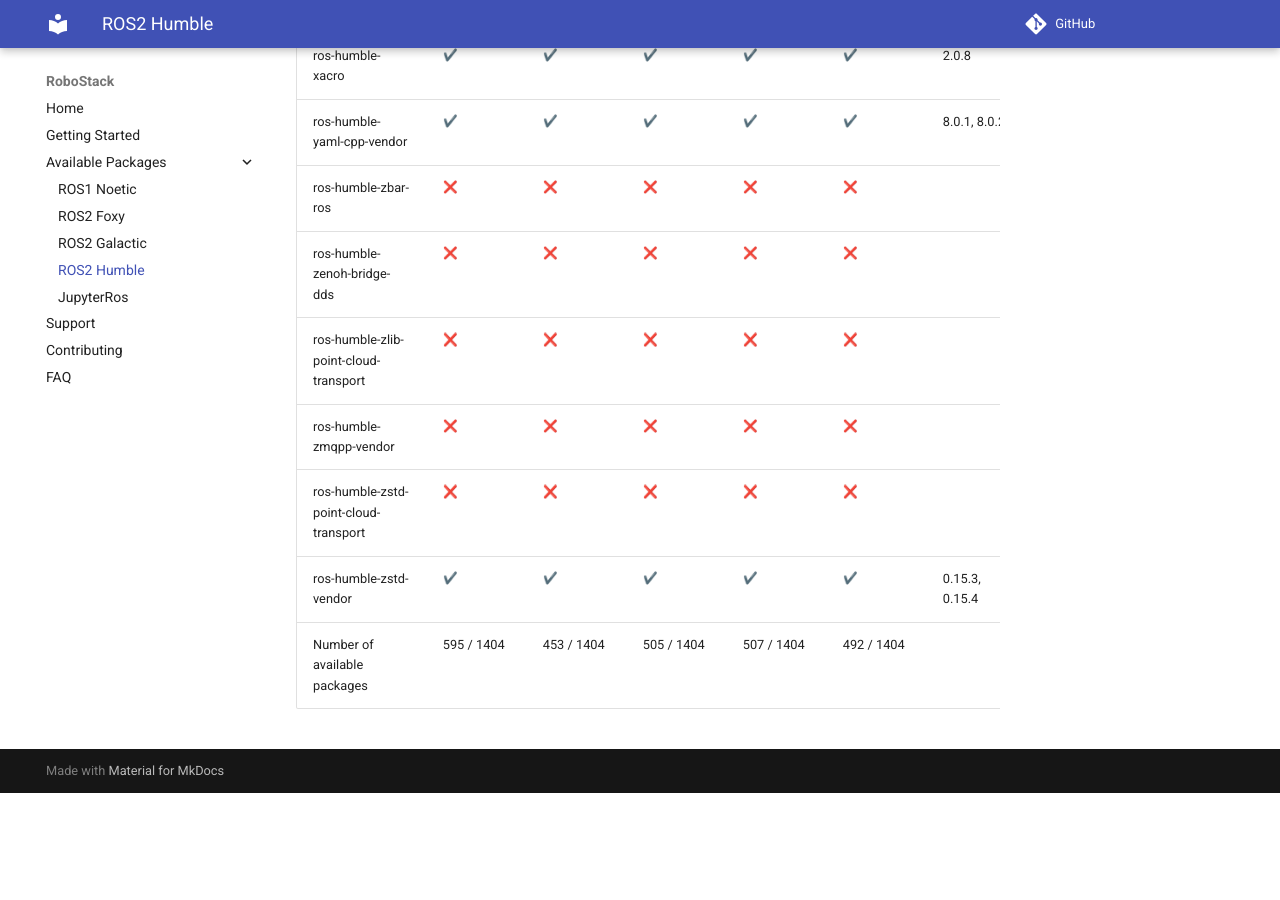
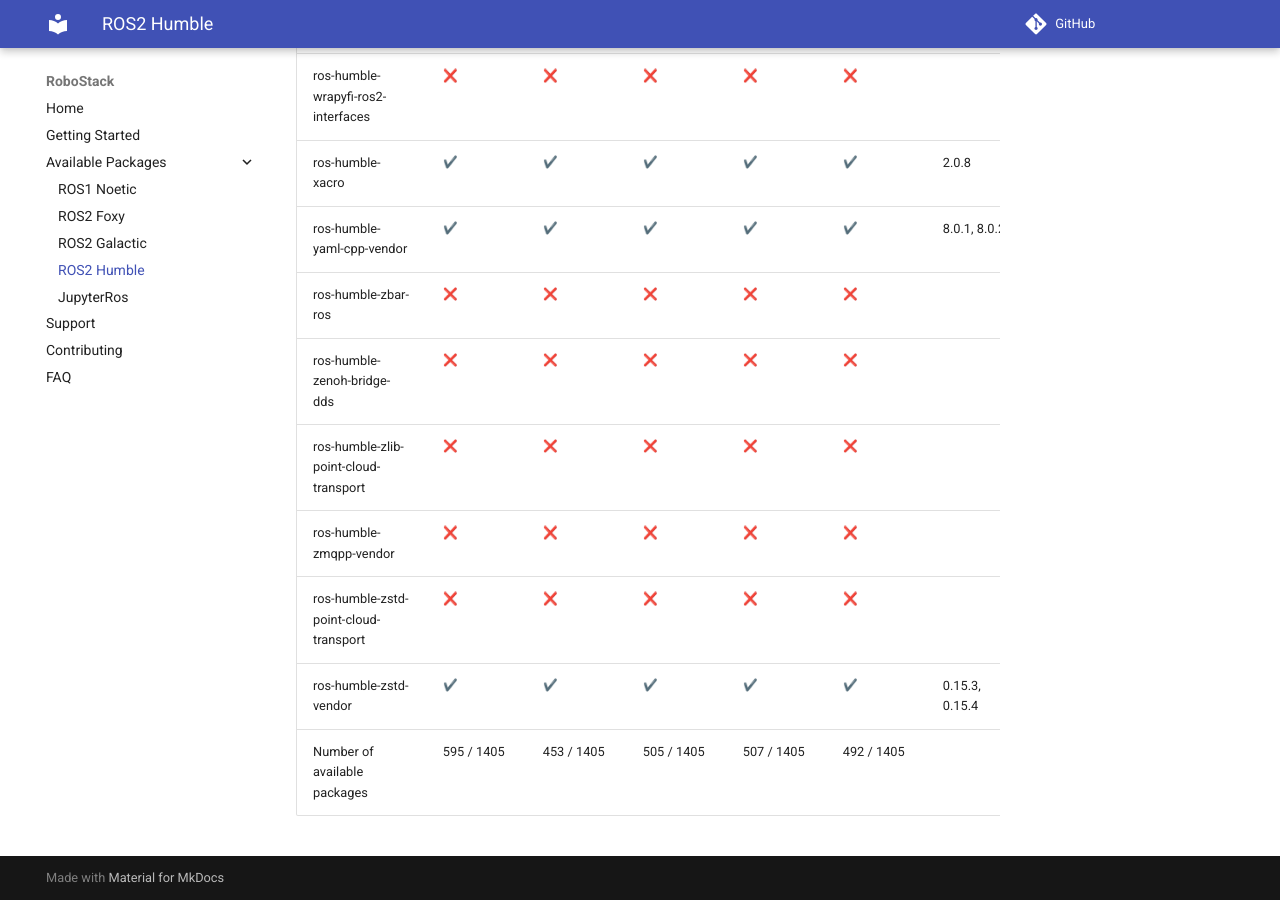
Before and after one commit to RoboStack/robostack.github.io, an MkDocs documentation site: the page built from docs/humble.md, in a window 1280 px wide and 900 px high, scrolled down 106302 px. Built offline with MkDocs 1.6.1 and Material for MkDocs 9.7.7, drawn with Linux system fonts in a browser that asks for light colours; emoji names are drawn with the system emoji font; comment, search, counter and statistics services are not loaded; before the commit the page ends 107095 px from its top, so only the background shows below that; some of the changed text lies outside the part shown.

Commit message:
Update tables

```diff
--- a/docs/humble.md
+++ b/docs/humble.md
@@ -1404,4 +1405,4 @@
 | ros-humble-zmqpp-vendor | :x: { data-sort='0' } | :x: { data-sort='0' } | :x: { data-sort='0' } | :x: { data-sort='0' } | :x: { data-sort='0' } |   |
 | ros-humble-zstd-point-cloud-transport | :x: { data-sort='0' } | :x: { data-sort='0' } | :x: { data-sort='0' } | :x: { data-sort='0' } | :x: { data-sort='0' } |   |
 | ros-humble-zstd-vendor | :heavy_check_mark: { data-sort='1' } | :heavy_check_mark: { data-sort='1' } | :heavy_check_mark: { data-sort='1' } | :heavy_check_mark: { data-sort='1' } | :heavy_check_mark: { data-sort='1' } | 0.15.3, 0.15.4  |
-| Number of available packages |  595 / 1404 | 453 / 1404 | 505 / 1404 | 507 / 1404 | 492 / 1404 |
+| Number of available packages |  595 / 1405 | 453 / 1405 | 505 / 1405 | 507 / 1405 | 492 / 1405 |
```
Also changed, not shown: other parts of docs/humble.md (+1 -0 lines).
